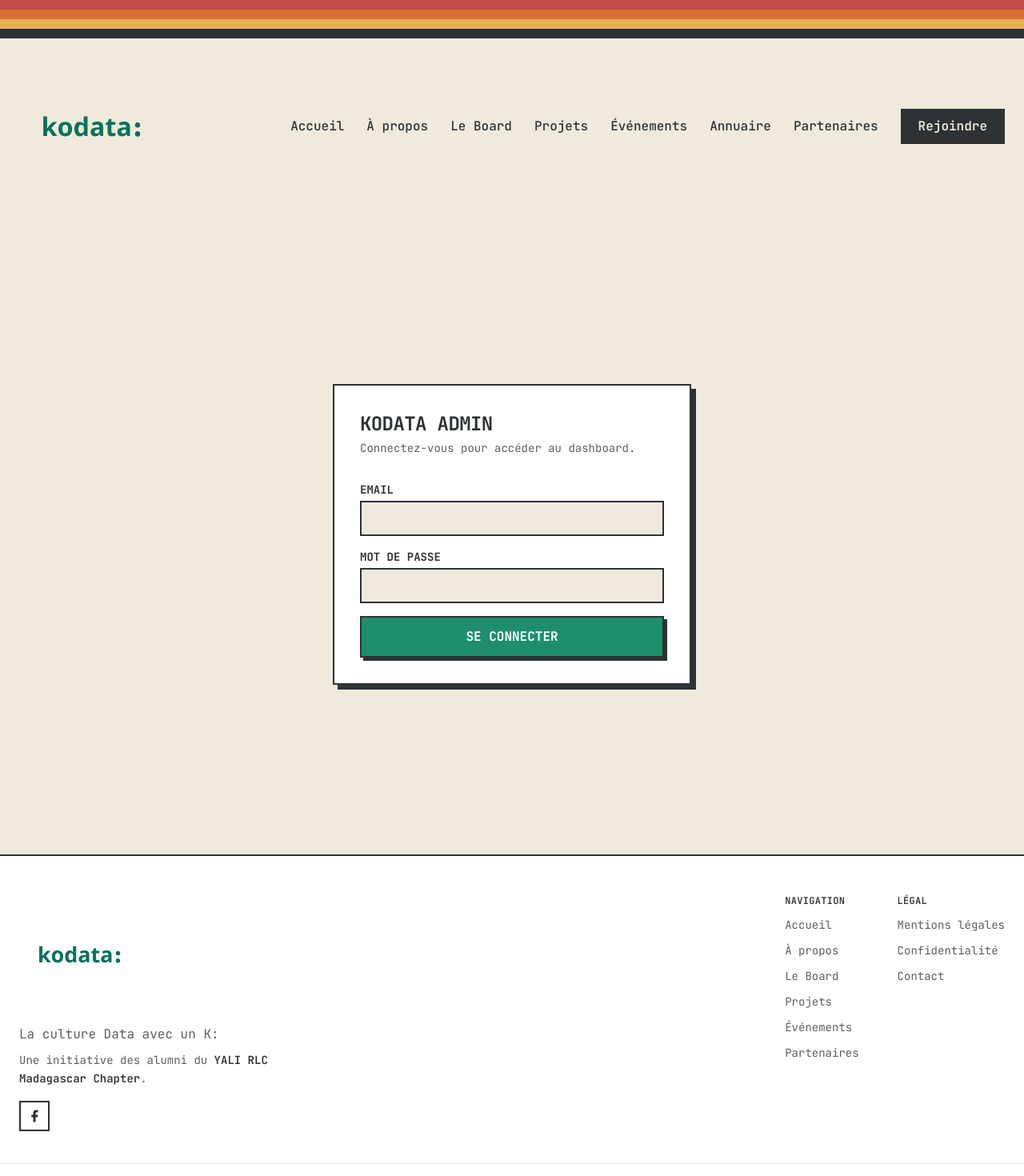
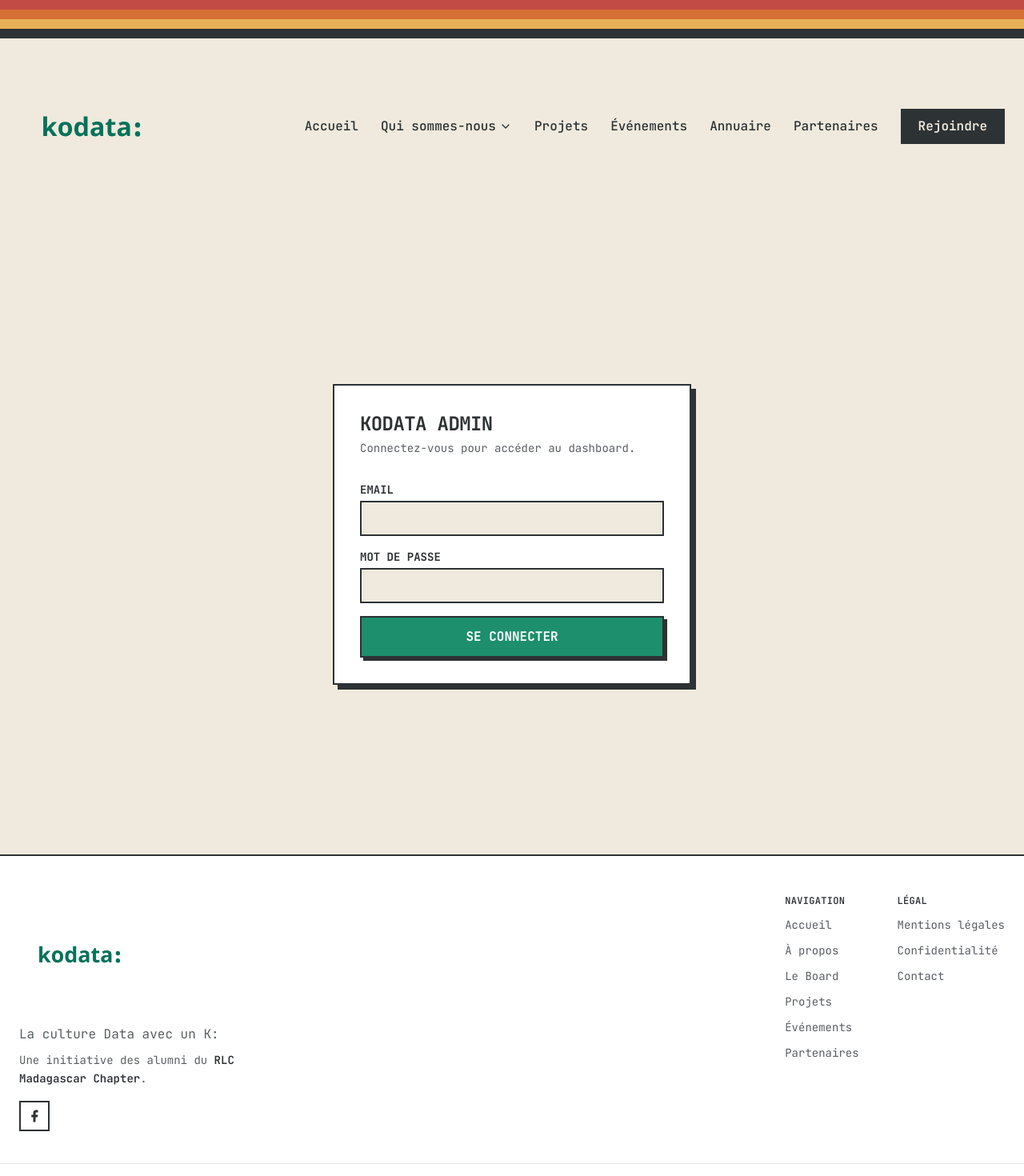
Before and after one commit to kodatacommunity/website, a Next.js app in the folder web/: page /admin/login in a window 1280 px wide. Shown: the top 1470 px of the page at 80% size. Built offline with nearby package versions, Linux system fonts and the light colour scheme.

Commit message:
menu update

```diff
--- a/web/app/board/page.tsx
+++ b/web/app/board/page.tsx
@@ -100,10 +100,10 @@ export default async function BoardPage() {
       {/* ── RLC CONNECTION ── */}
       <section className="w-full bg-[#2d3235] text-[#efeadd] py-16 border-y-2 border-black">
         <div className="max-w-3xl mx-auto px-6 text-center">
-          <h2 className="text-3xl font-semibold mb-4">Alumni du YALI RLC Madagascar Chapter</h2>
+          <h2 className="text-3xl font-semibold mb-4">Alumni du RLC Madagascar Chapter</h2>
           <p className="text-lg text-white/70 leading-relaxed">
             Tous les membres du comité exécutif sont des alumni du{" "}
-            <span className="text-[#e8b056] font-semibold">YALI RLC Madagascar Chapter</span>, un réseau
+            <span className="text-[#e8b056] font-semibold">RLC Madagascar Chapter</span>, un réseau
             de leaders formés pour impulser le changement à Madagascar. Kodata: est l&apos;expression
             concrète de leur engagement collectif pour la data.
           </p>
--- a/web/components/Footer.tsx
+++ b/web/components/Footer.tsx
@@ -46,7 +46,7 @@ export default function Footer() {
           </p>
           <p className="text-[#5a5f63] text-sm mt-2 leading-relaxed">
             Une initiative des alumni du{" "}
-            <span className="font-semibold text-[#2d3235]">YALI RLC Madagascar Chapter</span>.
+            <span className="font-semibold text-[#2d3235]">RLC Madagascar Chapter</span>.
           </p>
           <div className="flex gap-3 mt-4">
             {socials.map((s) => (
--- a/web/components/Nav.tsx
+++ b/web/components/Nav.tsx
@@ -3,13 +3,19 @@
 import Link from "next/link";
 import Image from "next/image";
 import { usePathname } from "next/navigation";
-import { useState } from "react";
-import { Menu, X } from "lucide-react";
+import { useState, useRef, useEffect } from "react";
+import { Menu, X, ChevronDown } from "lucide-react";
 
 const links = [
   { href: "/", label: "Accueil" },
+  {
+    href: "/a-propos",
+    label: "Qui sommes-nous",
+    children: [
       { href: "/a-propos", label: "À propos" },
       { href: "/board", label: "Le Board" },
+    ],
+  },
   { href: "/projets", label: "Projets" },
   { href: "/evenements", label: "Événements" },
   { href: "/annuaire", label: "Annuaire" },
@@ -19,6 +25,18 @@ const links = [
 export default function Nav() {
   const pathname = usePathname();
   const [open, setOpen] = useState(false);
+  const [dropdownOpen, setDropdownOpen] = useState(false);
+  const dropdownRef = useRef<HTMLDivElement>(null);
+
+  useEffect(() => {
+    function onClickOutside(e: MouseEvent) {
+      if (dropdownRef.current && !dropdownRef.current.contains(e.target as Node)) {
+        setDropdownOpen(false);
+      }
+    }
+    document.addEventListener("mousedown", onClickOutside);
+    return () => document.removeEventListener("mousedown", onClickOutside);
+  }, []);
 
   return (
     <nav className="w-full max-w-7xl mx-auto px-6 py-5 flex justify-between items-center z-50 relative">
@@ -35,19 +53,49 @@ export default function Nav() {
 
       {/* Desktop nav */}
       <div className="hidden lg:flex gap-7 text-base font-medium items-center">
-        {links.map((l) => (
-          <Link
-            key={l.href}
-            href={l.href}
-            className={`hover:text-[#1d8f6d] transition-colors underline-offset-4 decoration-2 ${
-              pathname === l.href
+        {links.map((l) =>
+          l.children ? (
+            <div key={l.href} ref={dropdownRef} className="relative">
+              <button
+                onClick={() => setDropdownOpen((v) => !v)}
+                className={`flex items-center gap-1 hover:text-[#1d8f6d] transition-colors underline-offset-4 decoration-2 ${
+                  pathname === l.href || pathname === "/board"
                     ? "text-[#1d8f6d] underline"
                     : "hover:underline"
                 }`}
               >
                 {l.label}
+                <ChevronDown className={`w-4 h-4 transition-transform ${dropdownOpen ? "rotate-180" : ""}`} />
+              </button>
+              {dropdownOpen && (
+                <div className="absolute top-full left-0 mt-2 bg-[#efeadd] border-2 border-[#2d3235] shadow-[4px_4px_0px_0px_#2d3235] min-w-[160px] z-50">
+                  {l.children.map((child) => (
+                    <Link
+                      key={child.href}
+                      href={child.href}
+                      onClick={() => setDropdownOpen(false)}
+                      className={`block px-5 py-3 text-sm font-medium border-b border-[#2d3235] last:border-0 hover:bg-[#2d3235] hover:text-[#efeadd] transition-colors ${
+                        pathname === child.href ? "text-[#1d8f6d] font-semibold" : ""
+                      }`}
+                    >
+                      {child.label}
                     </Link>
                   ))}
+                </div>
+              )}
+            </div>
+          ) : (
+            <Link
+              key={l.href}
+              href={l.href}
+              className={`hover:text-[#1d8f6d] transition-colors underline-offset-4 decoration-2 ${
+                pathname === l.href ? "text-[#1d8f6d] underline" : "hover:underline"
+              }`}
+            >
+              {l.label}
+            </Link>
+          )
+        )}
         <Link
           href="/rejoindre"
           className="bg-[#2d3235] text-[#efeadd] px-5 py-2 border-2 border-[#2d3235] retro-shadow-hover font-semibold"
@@ -68,18 +116,36 @@ export default function Nav() {
       {/* Mobile menu */}
       {open && (
         <div className="absolute top-full left-0 right-0 bg-[#efeadd] border-y-2 border-[#2d3235] px-6 py-4 flex flex-col gap-4 z-50">
-          {links.map((l) => (
+          {links.map((l) =>
+            l.children ? (
+              <div key={l.href} className="flex flex-col gap-1">
+                <p className="text-xs font-semibold uppercase tracking-widest text-[#5a5f63]">
+                  {l.label}
+                </p>
+                {l.children.map((child) => (
+                  <Link
+                    key={child.href}
+                    href={child.href}
+                    onClick={() => setOpen(false)}
+                    className={`text-lg font-medium pl-3 border-l-2 border-[#2d3235] ${
+                      pathname === child.href ? "text-[#1d8f6d]" : ""
+                    }`}
+                  >
+                    {child.label}
+                  </Link>
+                ))}
+              </div>
+            ) : (
               <Link
                 key={l.href}
                 href={l.href}
                 onClick={() => setOpen(false)}
-              className={`text-lg font-medium ${
-                pathname === l.href ? "text-[#1d8f6d]" : ""
-              }`}
+                className={`text-lg font-medium ${pathname === l.href ? "text-[#1d8f6d]" : ""}`}
               >
                 {l.label}
               </Link>
-          ))}
+            )
+          )}
           <Link
             href="/rejoindre"
             onClick={() => setOpen(false)}
```
Lines whose indentation alone changed are shown as unchanged.
